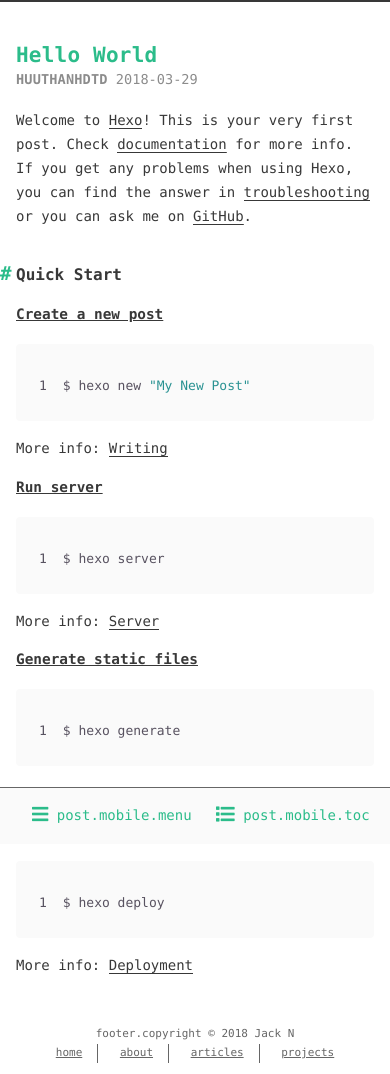
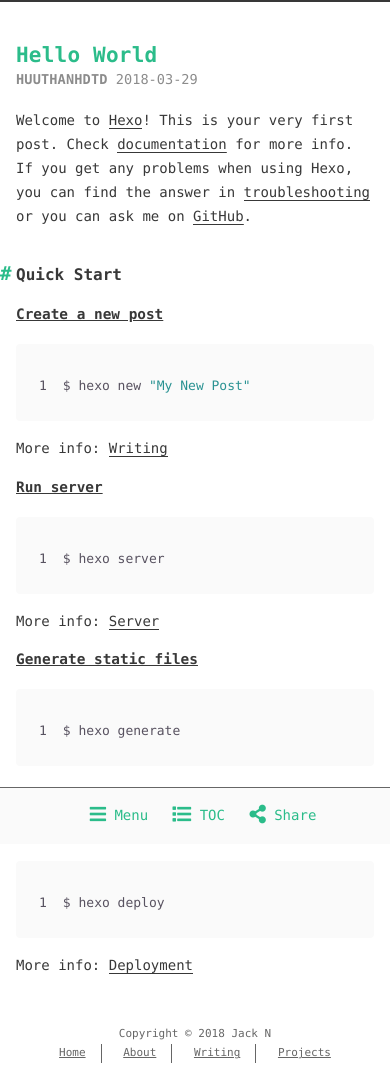
Before and after one commit to huuthanhdtd/huuthanhdtd.github.io, a plain HTML site: page 2018/03/29/hello-world/index.html in a window 390 px wide. Drawn offline with Linux system fonts and the light colour scheme.

Commit message:
Site updated: 2018-03-29 16:25:38

```diff
--- a/2018/03/29/hello-world/index.html
+++ b/2018/03/29/hello-world/index.html
@@ -1,5 +1,5 @@
 <!DOCTYPE html>
-<html>
+<html lang=en>
 <head>
     <!-- so meta -->
     <meta charset="utf-8">
@@ -12,7 +12,7 @@
 <meta property="og:url" content="http://huuthanhdtd.com/2018/03/29/hello-world/index.html">
 <meta property="og:site_name" content="HuuThanhDTD">
 <meta property="og:description" content="Welcome to Hexo! This is your very first post. Check documentation for more info. If you get any problems when using Hexo, you can find the answer in troubleshooting or you can ask me on GitHub. Quick">
-<meta property="og:locale" content="default">
+<meta property="og:locale" content="en">
 <meta property="og:updated_time" content="2018-03-29T06:10:17.549Z">
 <meta name="twitter:card" content="summary">
 <meta name="twitter:title" content="Hello World">
@@ -54,13 +54,13 @@
     <span id="nav">
       <ul>
 
-          <li><a href="/">home</a></li>
+          <li><a href="/">Home</a></li>
 
-          <li><a href="/about/">about</a></li>
+          <li><a href="/about/">About</a></li>
 
-          <li><a href="/archives/">articles</a></li>
+          <li><a href="/archives/">Writing</a></li>
 
-          <li><a href="/projects">projects</a></li>
+          <li><a href="/projects">Projects</a></li>
 
       </ul>
     </span>
@@ -74,10 +74,10 @@
         <li><a class="icon" href="#" onclick="$('html, body').animate({ scrollTop: 0 }, 'fast');"><i class="fas fa-chevron-up" aria-hidden="true" onmouseover="$('#i-top').toggle();" onmouseout="$('#i-top').toggle();"></i></a></li>
         <li><a class="icon" href="#"><i class="fas fa-share-alt" aria-hidden="true" onmouseover="$('#i-share').toggle();" onmouseout="$('#i-share').toggle();" onclick="$('#share').toggle();return false;"></i></a></li>
       </ul>
-      <span id="i-prev" class="info" style="display:none;">post.desktop.previous</span>
-      <span id="i-next" class="info" style="display:none;">post.desktop.next</span>
-      <span id="i-top" class="info" style="display:none;">post.desktop.back_to_top</span>
-      <span id="i-share" class="info" style="display:none;">post.desktop.share</span>
+      <span id="i-prev" class="info" style="display:none;">Previous post</span>
+      <span id="i-next" class="info" style="display:none;">Next post</span>
+      <span id="i-top" class="info" style="display:none;">Back to top</span>
+      <span id="i-share" class="info" style="display:none;">Share post</span>
     </span>
     <br/>
     <div id="share" style="display: none">
@@ -153,13 +153,13 @@
     <div id="nav-footer" style="display: none">
       <ul>
 
-          <li><a href="/">home</a></li>
+          <li><a href="/">Home</a></li>
 
-          <li><a href="/about/">about</a></li>
+          <li><a href="/about/">About</a></li>
 
-          <li><a href="/archives/">articles</a></li>
+          <li><a href="/archives/">Writing</a></li>
 
-          <li><a href="/projects">projects</a></li>
+          <li><a href="/projects">Projects</a></li>
 
       </ul>
     </div>
@@ -185,10 +185,10 @@
     </div>
 
     <div id="actions-footer">
-        <a id="menu" class="icon" href="#" onclick="$('#nav-footer').toggle();return false;"><i class="fas fa-bars fa-lg" aria-hidden="true"></i> post.mobile.menu</a>
-        <a id="toc" class="icon" href="#" onclick="$('#toc-footer').toggle();return false;"><i class="fas fa-list fa-lg" aria-hidden="true"></i> post.mobile.toc</a>
-        <a id="share" class="icon" href="#" onclick="$('#share-footer').toggle();return false;"><i class="fas fa-share-alt fa-lg" aria-hidden="true"></i> post.mobile.share</a>
-        <a id="top" style="display:none" class="icon" href="#" onclick="$('html, body').animate({ scrollTop: 0 }, 'fast');"><i class="fas fa-chevron-up fa-lg" aria-hidden="true"></i> post.mobile.back_to_top</a>
+        <a id="menu" class="icon" href="#" onclick="$('#nav-footer').toggle();return false;"><i class="fas fa-bars fa-lg" aria-hidden="true"></i> Menu</a>
+        <a id="toc" class="icon" href="#" onclick="$('#toc-footer').toggle();return false;"><i class="fas fa-list fa-lg" aria-hidden="true"></i> TOC</a>
+        <a id="share" class="icon" href="#" onclick="$('#share-footer').toggle();return false;"><i class="fas fa-share-alt fa-lg" aria-hidden="true"></i> Share</a>
+        <a id="top" style="display:none" class="icon" href="#" onclick="$('html, body').animate({ scrollTop: 0 }, 'fast');"><i class="fas fa-chevron-up fa-lg" aria-hidden="true"></i> Top</a>
     </div>
 
   </div>
@@ -197,19 +197,19 @@
 
     <footer id="footer">
   <div class="footer-left">
-    footer.copyright &copy; 2018 Jack N
+    Copyright &copy; 2018 Jack N
   </div>
   <div class="footer-right">
     <nav>
       <ul>
 
-          <li><a href="/">home</a></li>
+          <li><a href="/">Home</a></li>
 
-          <li><a href="/about/">about</a></li>
+          <li><a href="/about/">About</a></li>
 
-          <li><a href="/archives/">articles</a></li>
+          <li><a href="/archives/">Writing</a></li>
 
-          <li><a href="/projects">projects</a></li>
+          <li><a href="/projects">Projects</a></li>
 
       </ul>
     </nav>
```
Also changed, not shown: 2018/03/29/コードは方法を語り、コメントは理由を語る/index.html (+23 -23 lines), archives/2018/03/index.html (+11 -11 lines), archives/2018/index.html (+11 -11 lines), archives/index.html (+11 -11 lines), index.html (+17 -17 lines).
